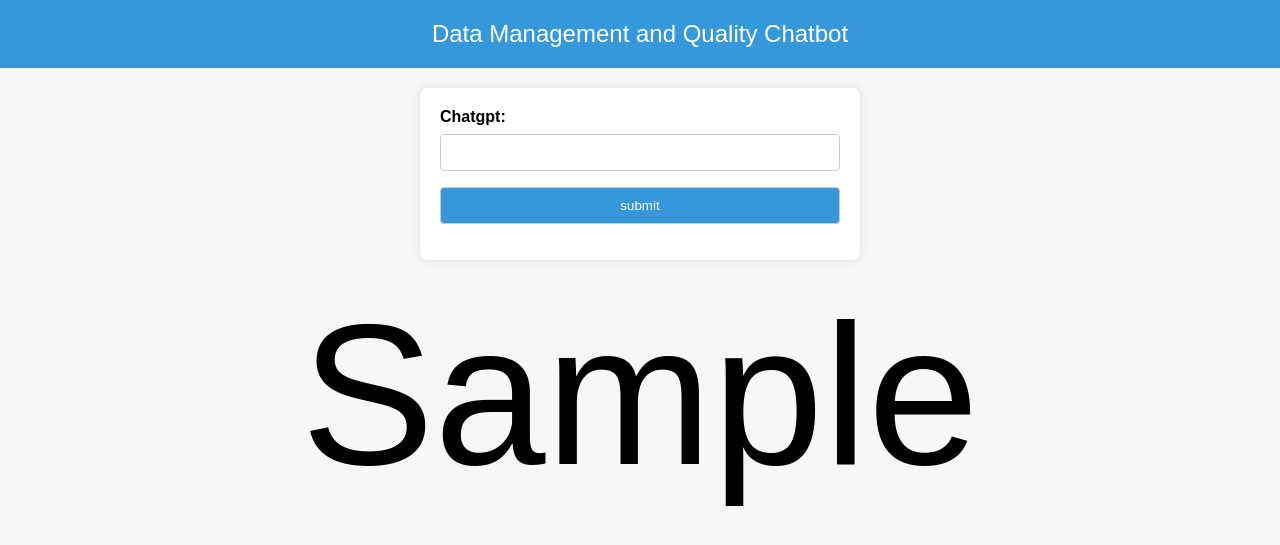
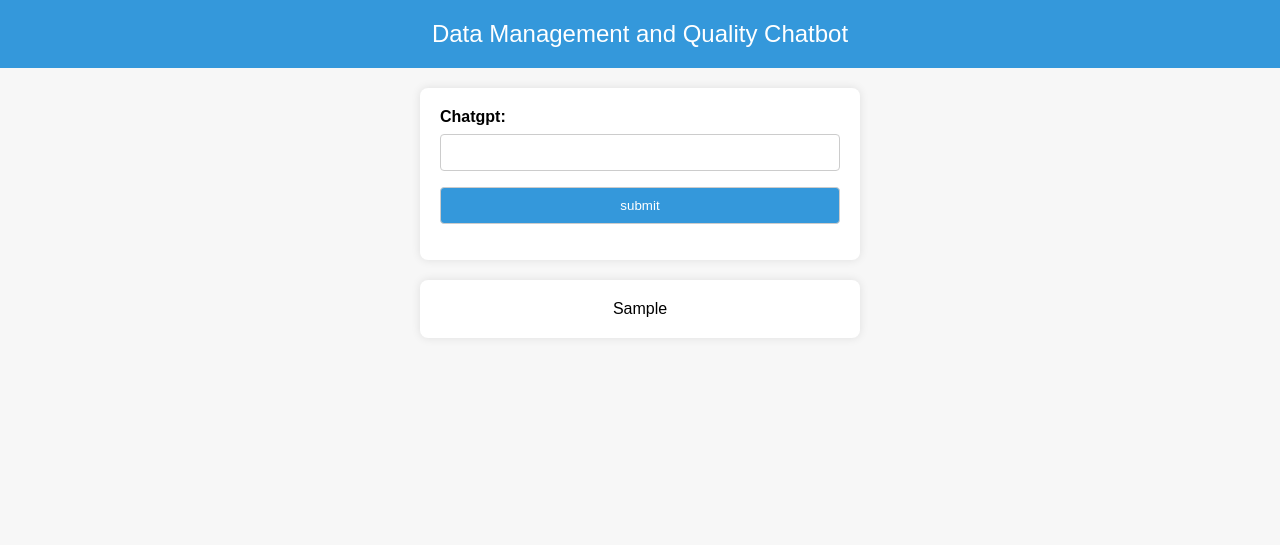
Before and after one commit to appl3m4n/chatgpt_flask, a Flask app: template templates/index2.html in a window 1280 px wide. Shown: the top 545 px of the page. Run offline with Flask 3, Linux system fonts and the light colour scheme; the template is opened without the code that fills it: most values are stand-ins (such as "Sample title", 1, 10 or a date in 2020).

Commit message:
Update style.css

```diff
--- a/static/style.css
+++ b/static/style.css
@@ -50,12 +50,15 @@ input[type="submit"]:hover {
 }
 
 #output {
+    max-width: 400px;
     text-align: center;
-    margin-top: 20px;
     font-family: 'Arial', sans-serif;
-    font-size: 200px;
-    background-color: #f7f7f7;
-    padding: 0;
+    font-size: 16px;
+    margin: 20px auto;
+    background-color: #fff;
+    padding: 20px;
+    border-radius: 8px;
+    box-shadow: 0 0 10px rgba(0, 0, 0, 0.1);
 }
 
 h1 {
```
